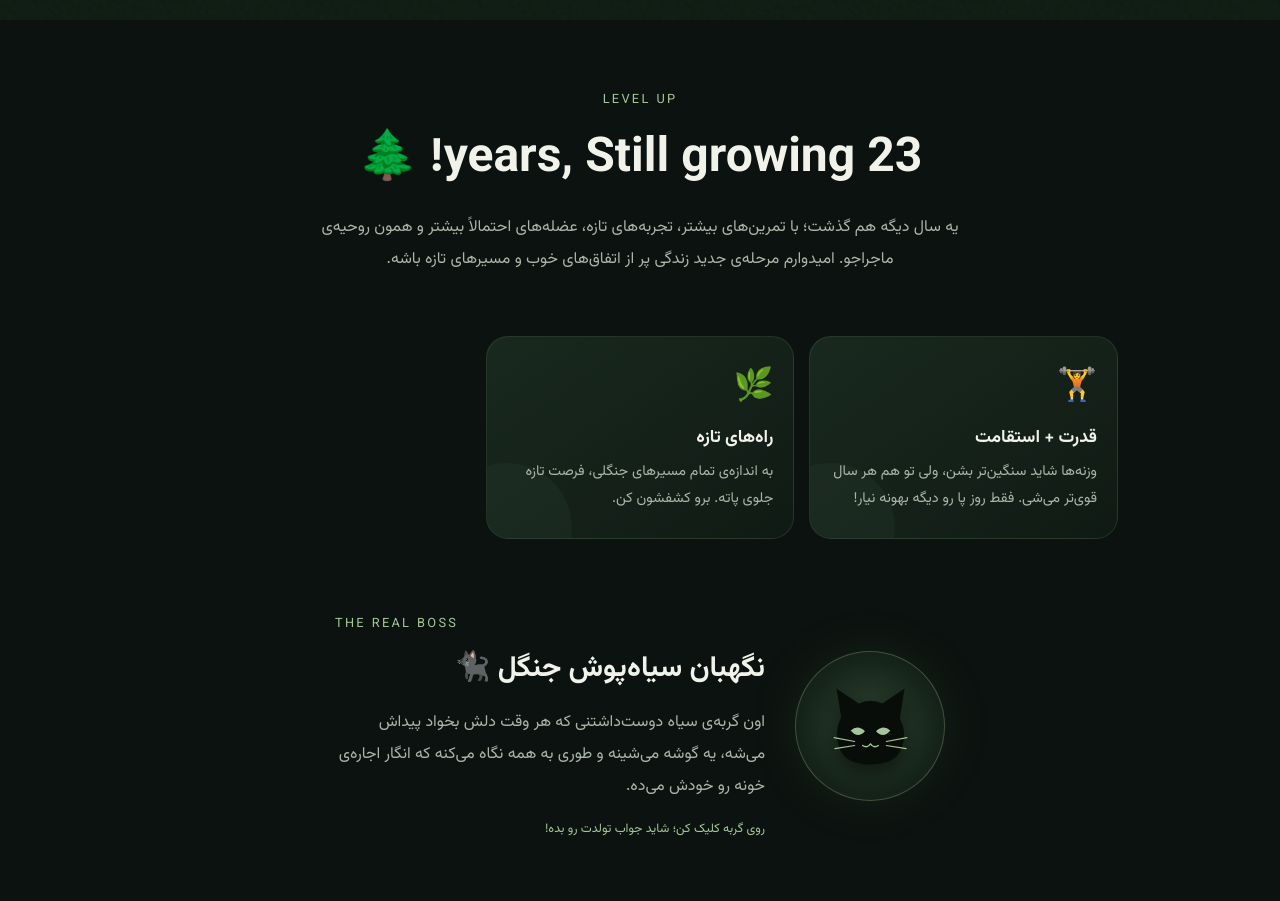
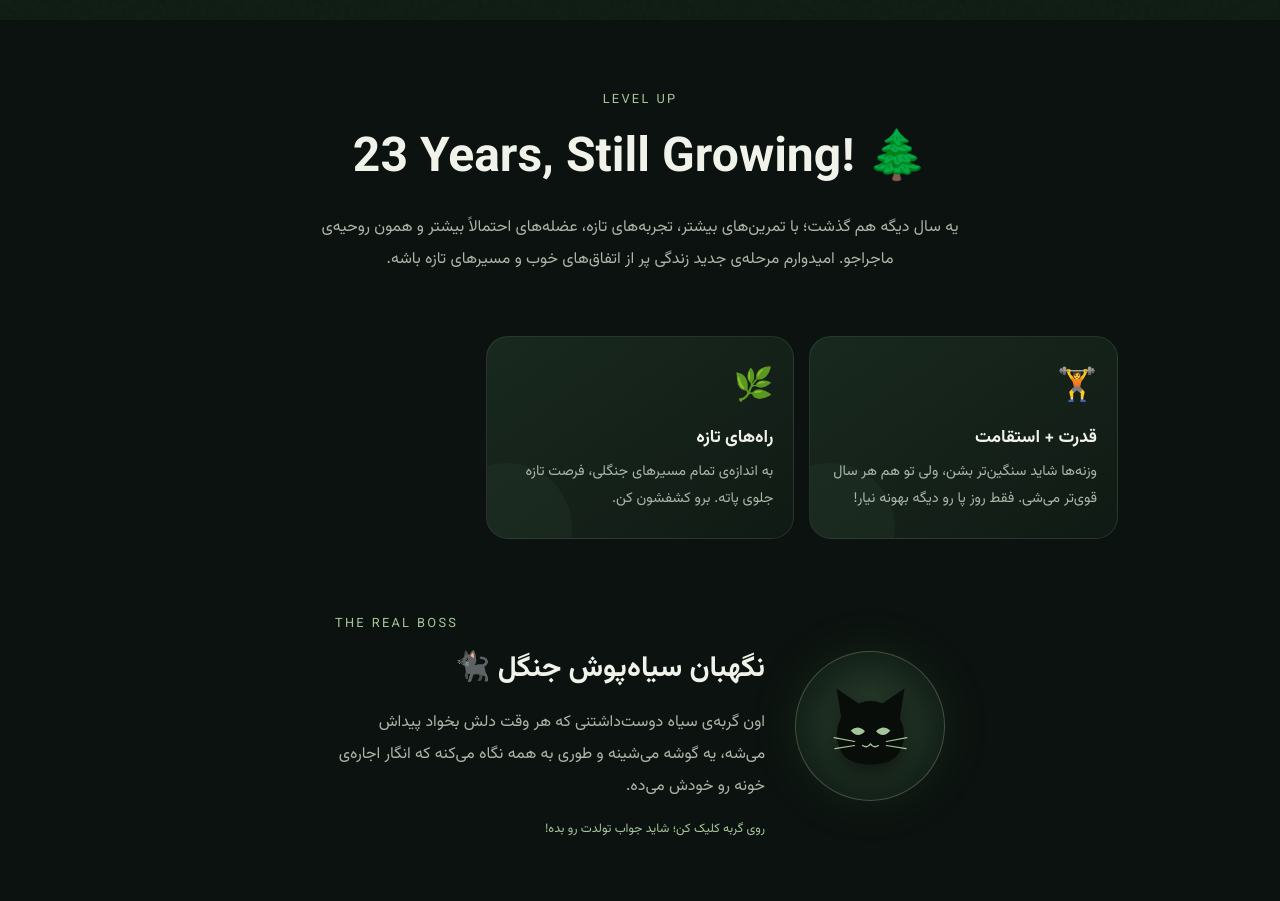
Before and after one commit to hamidrezahooshmand625-tech/Wild, a plain HTML site: page index.html in a window 1280 px wide. Shown: the part 780-1681 px from the top of the page. Drawn offline with Linux system fonts and the light colour scheme.

Commit message:
Update index.html

```diff
--- a/index.html
+++ b/index.html
@@ -77,7 +77,7 @@ footer span{color:var(--lime)}
 <main id="birthday">
   <section class="intro hidden">
     <div class="kicker">LEVEL UP</div>
-    <h2>years, Still growing 23! 🌲</h2>
+    <h2 dir="ltr"><bdi>23 Years, Still Growing!</bdi> 🌲</h2>
     <p>یه سال دیگه هم گذشت؛ با تمرین‌های بیشتر، تجربه‌های تازه، عضله‌های احتمالاً بیشتر و همون روحیه‌ی ماجراجو. امیدوارم مرحله‌ی جدید زندگی پر از اتفاق‌های خوب و مسیرهای تازه باشه.</p>
   </section>
   <section class="grid hidden">
```
